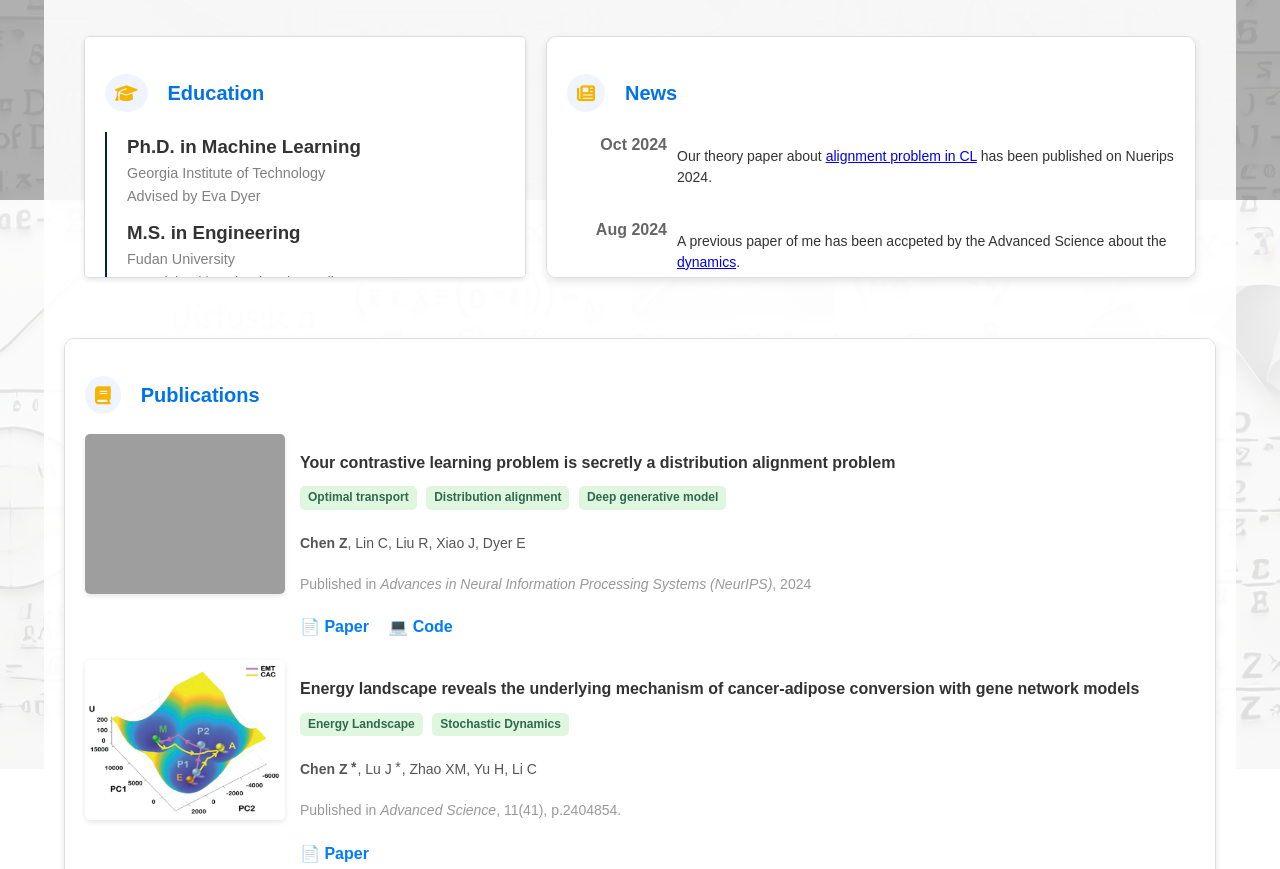
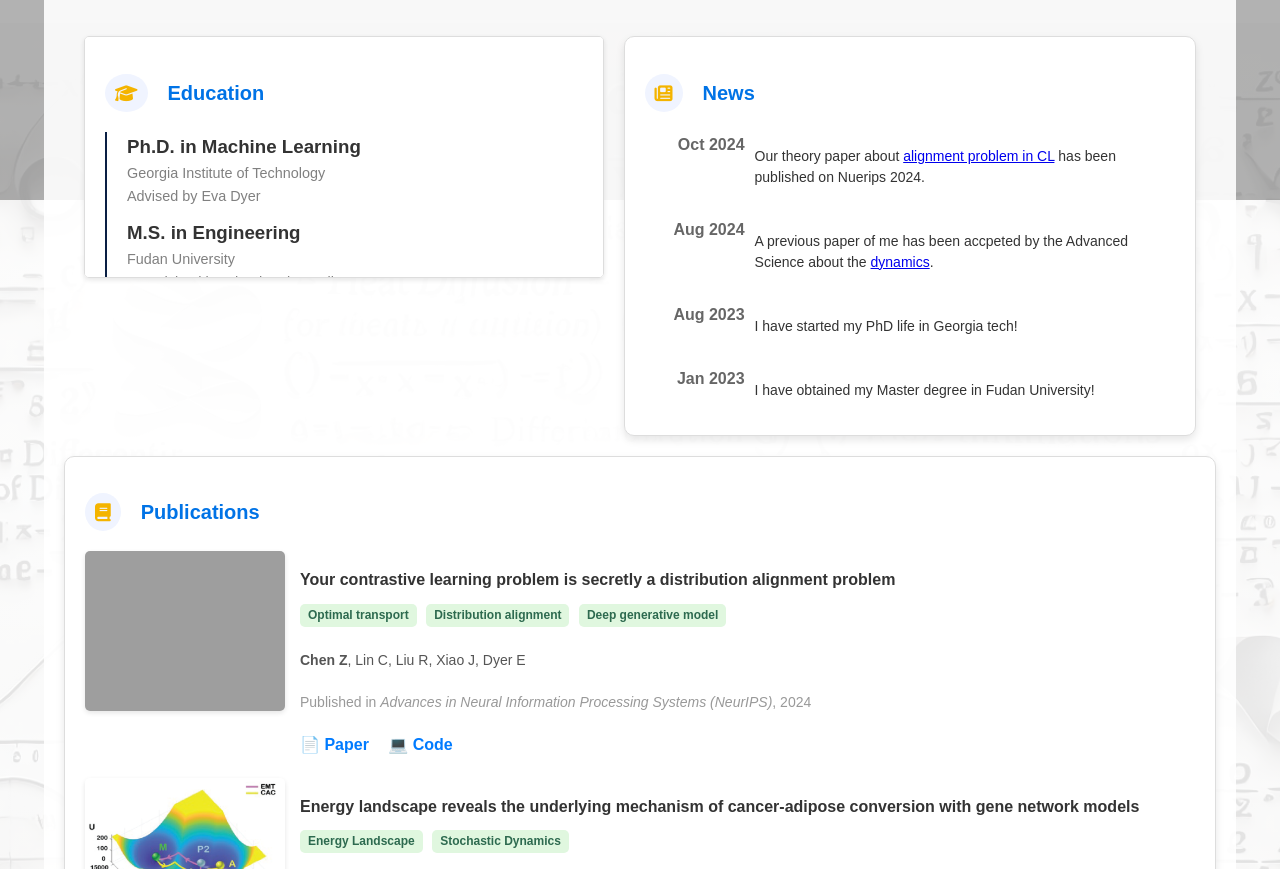
Before and after one commit to ZihaoChen490/zihaoiz, a plain HTML site: page index.html in a window 1280 px wide. Shown: the part 600-1469 px from the top of the page. Drawn offline with Linux system fonts and the light colour scheme; grey boxes are pictures that could not be loaded.

Commit message:
update_v1

```diff
--- a/styles.css
+++ b/styles.css
@@ -164,7 +164,7 @@ h1, h2 {
 
 /* Education Section Styling */
 .education-section {
-    max-width: 400px;
+    max-width: 600px;
 }
 
 .education-timeline {
@@ -193,7 +193,7 @@ h1, h2 {
 }
 
 .scrollable {
-    max-height: 400px;
+    max-height: 600px;
     overflow-y: auto;
     padding-right: 10px;
 }
@@ -205,7 +205,7 @@ h1, h2 {
     border-radius: 10px;
     padding: 20px;
     box-shadow: 0 4px 8px rgba(0, 0, 0, 0.1);
-    max-height: 600px; /* Adjust height as needed */
+    max-height: 1200px; /* Adjust height as needed */
     overflow-y: auto; /* Enable vertical scrolling */
 }
 
@@ -388,7 +388,7 @@ h1, h2 {
     border-radius: 10px;
     padding: 20px;
     box-shadow: 0 4px 8px rgba(0, 0, 0, 0.1);
-    max-height: 200px; /* Adjust height as needed */
+    max-height: 400px; /* Adjust height as needed */
     overflow-y: auto; /* Enable vertical scrolling */
 }
 
```
Also changed, not shown: images/publication5.png (added).
